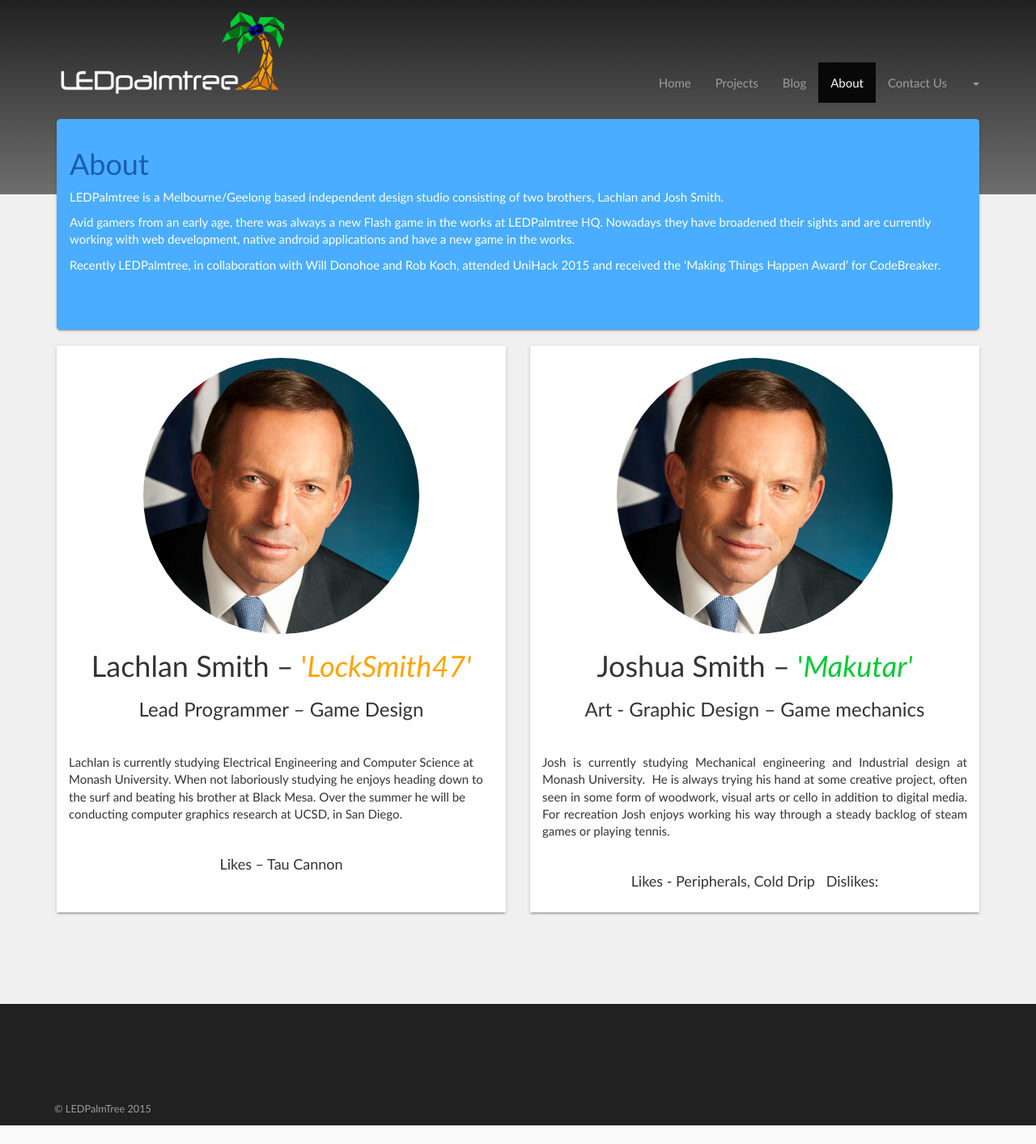
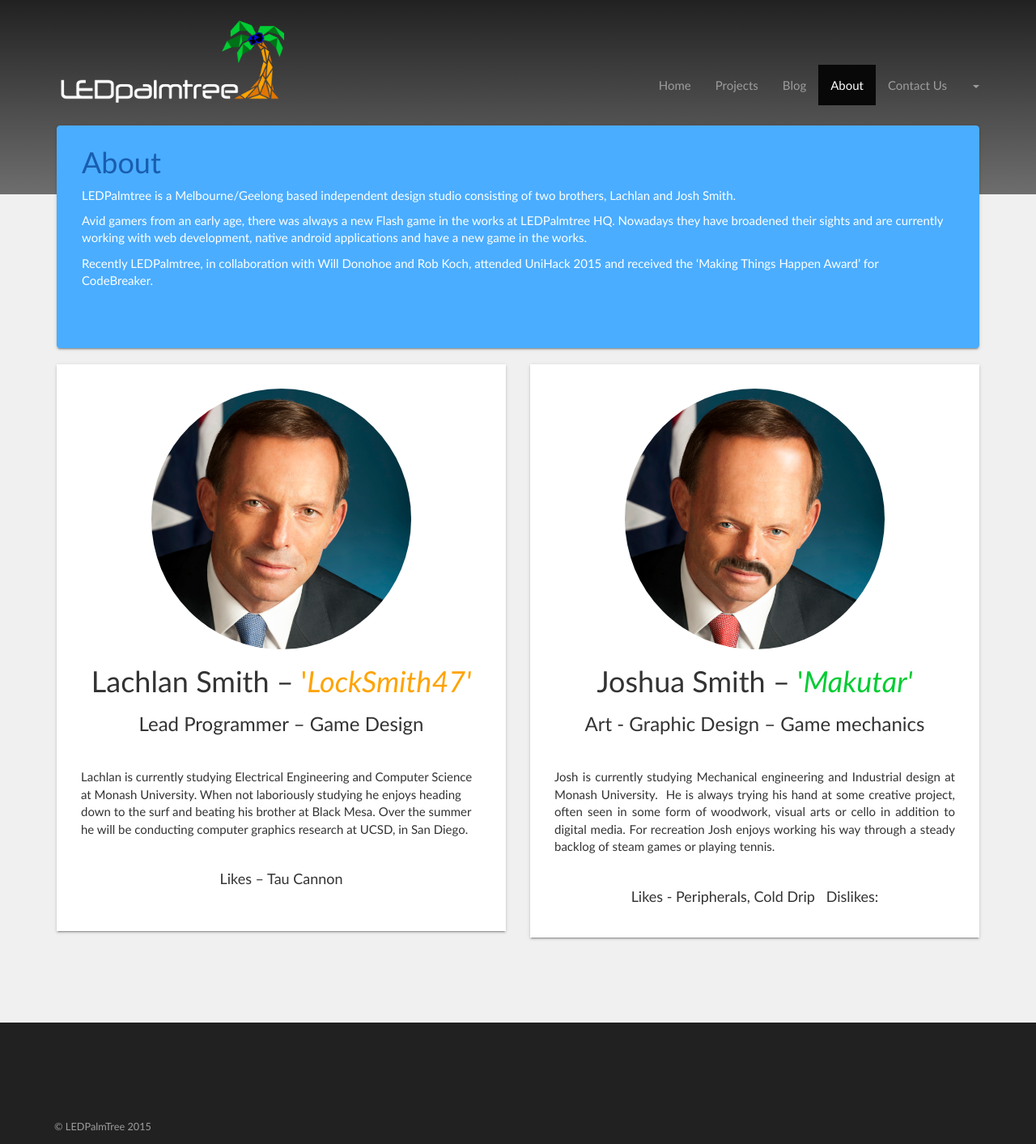
Before and after one commit to makutar/LED-Palmtree-Website, a PHP site: page /about.php in a window 1280 px wide. Shown: the whole page at 81% size. Before the commit the page ends 1390 px from the top, so only its background shows below. Run offline with PHP 8.4, Linux system fonts and the light colour scheme; some libraries are stand-ins or nearby versions.

Commit message:
cleaned up some margins and added tony 2

```diff
--- a/about.php
+++ b/about.php
@@ -27,8 +27,8 @@
     <div class="container contents">
       <div class="row">
         <div class="col-sm-12">
-          <div class="panel panel-default blue-light box-shadow--2dp" style="min-height: 260px;">
-            <div class="panel-body" >
+          <div class="panel panel-default blue-light box-shadow--2dp">
+            <div class="panel-body no-top-padding" >
               <h1>About</h1>
                 <p>LEDPalmtree is a Melbourne/Geelong based independent design studio consisting of two brothers, Lachlan and Josh Smith.</p>
                 <p>Avid gamers from an early age, there was always a new Flash game in the works at LEDPalmtree HQ. Nowadays they have broadened their sights and are currently working with web development, native android applications and have a new game in the works.</p>
@@ -55,7 +55,7 @@
         <div class="col-sm-6">
           <div class="flat-panel box-shadow--2dp" style="min-height: 700px;">
             <div class="panel-body watch">
-              <img src="assets\tony-abbott-square.jpg" class="img-responsive img-circle center-block" style="width:65%;">
+              <img src="assets\tony-abbott-square-2.jpg" class="img-responsive img-circle center-block" style="width:65%;">
               <h1 align="center">Joshua Smith &ndash; <span class="green-text"> &#39;<em>Makutar&#39;</em></span></h1>
               <h3 align="center">Art - Graphic Design &ndash; Game mechanics</h3>
               <p>&nbsp;</p>
@@ -78,17 +78,5 @@
     <!-- Include all compiled plugins (below), or include individual files as needed -->
     <script src="js/bootstrap.min.js"></script>
     <script>
-    function bootstrap_equalizer() {
-      $(".equalizer").each(function() {
-        var heights = $(this).find(".watch").map(function() {
-          return $(this).height();
-        }).get(),
-
-        maxHeight = Math.max.apply(null, heights);
-
-        $(this).find(".watch").height(maxHeight);
-      });
-    }
-    </script>
   </body>
 </html>
--- a/css/theme.css
+++ b/css/theme.css
@@ -6,6 +6,14 @@
 
 p {
     font-size: 1em;
+}
+
+.panel-body {
+    padding: 30px;
+}
+
+.no-top-padding{
+    padding-top: 5px;
 }
 
 #myNavbar {
@@ -19,7 +27,7 @@
 
 #logo {
 	height:110px;
-	margin:8px 0px 8px 0px;
+	margin:19px 0px 0px 0px;
 }
 
 #hamburger {
@@ -135,7 +143,7 @@
 
 .contents {
     position: relative;
-    top: -93px;
+    top: -85px;
 }
 
 .box-shadow--2dp {
```
Also changed, not shown: Assets/tony-abbott-square-2.jpg (added).
